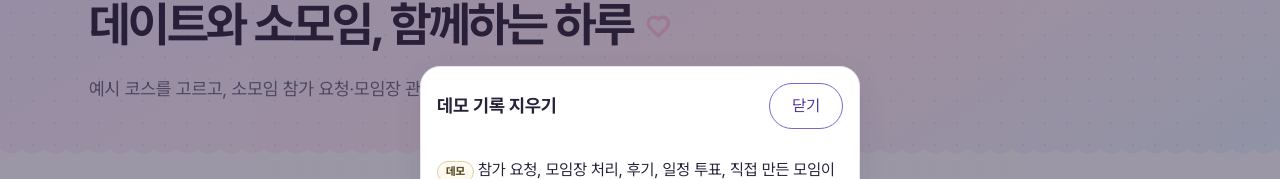
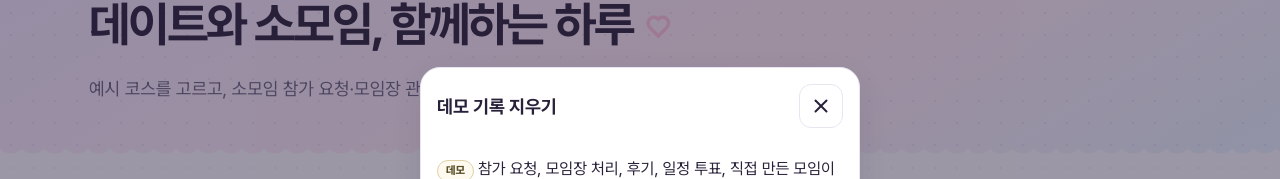
Before and after one commit to sterran123/eottae, a Next.js app in the folder 0. 소스코드/eottae-web/: page /eottae/activities in a window 1280 px wide. Both pictures are taken after a click on the button "데모 기록 지우기". Shown: the part 217-396 px from the top of the page. Built offline with nearby package versions, Linux system fonts and the light colour scheme; no server answers.

Commit message:
fix(ACT): 데이트·소모임 모달 우상단 닫기를 X 아이콘 버튼으로 — 오하율 피드백
- 남은 이슈 항목 목업으로 마무리
- Refs: Refs #73

```diff
--- a/0. 소스코드/eottae-web/src/app/activities/activities.css
+++ b/0. 소스코드/eottae-web/src/app/activities/activities.css
@@ -631,13 +631,56 @@
 .act-modal-head {
   display: flex;
   gap: 8px;
-  align-items: center;
+  align-items: flex-start;
   justify-content: space-between;
 }
 
 .act-modal-head h2 {
+  flex: 1 1 auto;
+  min-width: 0;
   margin: 0;
+  padding-top: 10px;
   font-size: 1.15rem;
+  line-height: 1.35;
+  overflow-wrap: anywhere;
+  word-break: keep-all;
+}
+
+.act-modal-close {
+  flex: 0 0 auto;
+  display: inline-flex;
+  align-items: center;
+  justify-content: center;
+  width: 44px;
+  height: 44px;
+  min-width: 44px;
+  min-height: 44px;
+  padding: 0;
+  border: 1px solid var(--line);
+  border-radius: 12px;
+  background: var(--paper);
+  color: var(--ink);
+}
+
+.act-modal-close:hover {
+  background: var(--soft);
+  border-color: var(--brand-soft);
+  color: var(--brand-dark);
+}
+
+.act-modal-close:focus-visible {
+  outline: 3px solid var(--focus);
+  outline-offset: 2px;
+}
+
+@media (max-width: 360px) {
+  .act-modal-head h2 {
+    display: -webkit-box;
+    -webkit-box-orient: vertical;
+    -webkit-line-clamp: 2;
+    line-clamp: 2;
+    overflow: hidden;
+  }
 }
 
 .act-icon-btn {
--- a/0. 소스코드/eottae-web/src/components/activities/DemoDialog.tsx
+++ b/0. 소스코드/eottae-web/src/components/activities/DemoDialog.tsx
@@ -1,6 +1,7 @@
 'use client';
 
 import { useEffect, useRef } from 'react';
+import ModalCloseButton from '@/components/activities/ModalCloseButton';
 
 type Props = {
   titleId: string;
@@ -70,9 +71,7 @@ export default function DemoDialog({ titleId, title, onClose, children, panelCla
       >
         <div className="act-modal-head">
           <h2 id={titleId}>{title}</h2>
-          <button type="button" className="btn outline act-icon-btn" onClick={() => onCloseRef.current()}>
-            닫기
-          </button>
+          <ModalCloseButton onClick={() => onCloseRef.current()} />
         </div>
         {children}
       </div>
--- /dev/null
+++ b/0. 소스코드/eottae-web/src/components/activities/ModalCloseButton.tsx
@@ -0,0 +1,14 @@
+type Props = {
+  onClick: () => void;
+};
+
+export default function ModalCloseButton({ onClick }: Props) {
+  return (
+    <button type="button" className="act-modal-close" onClick={onClick} aria-label="닫기" title="닫기">
+      <svg width="20" height="20" viewBox="0 0 20 20" fill="none" aria-hidden="true" focusable="false">
+        <line x1="4.5" y1="4.5" x2="15.5" y2="15.5" stroke="currentColor" strokeWidth="2" strokeLinecap="round" />
+        <line x1="15.5" y1="4.5" x2="4.5" y2="15.5" stroke="currentColor" strokeWidth="2" strokeLinecap="round" />
+      </svg>
+    </button>
+  );
+}
```
Also changed, not shown: 3 other files (tests, documents, lock files or other folders).
